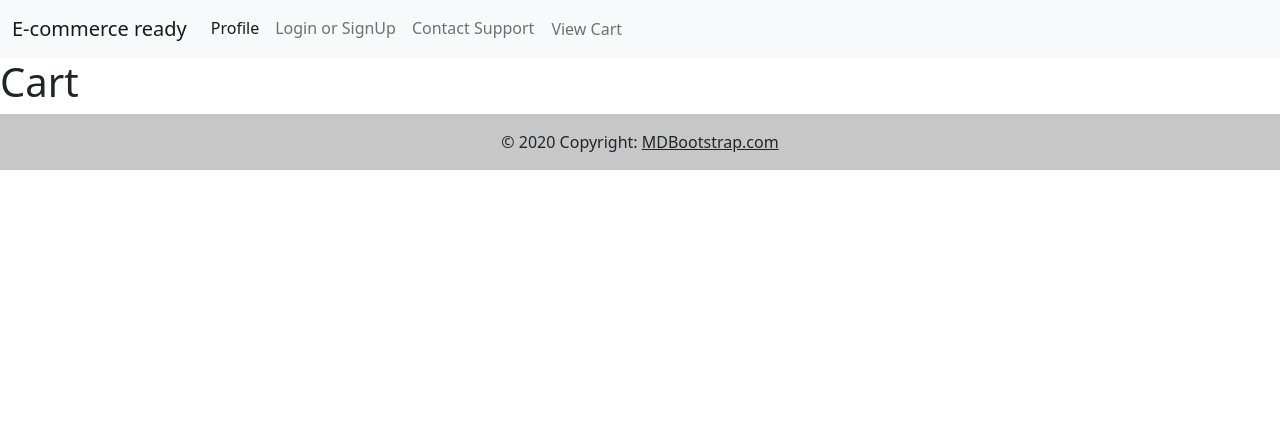
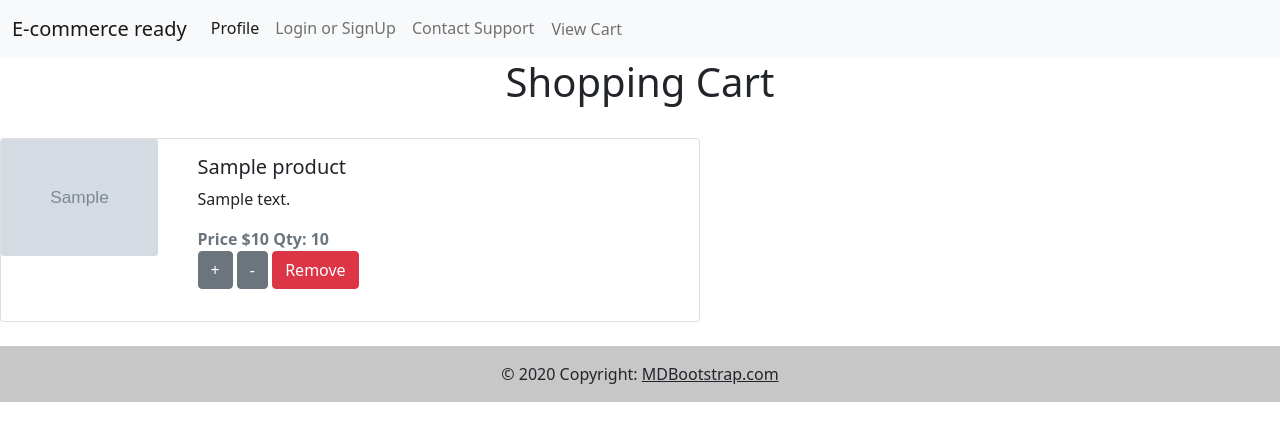
Before and after one commit to ahmedjameel1/django-ecommerceready, a Django app: template carts/templates/carts/cart.html in a window 1280 px wide. Shown: the top 441 px of the page. Run offline with Django 4.2, Linux system fonts and the light colour scheme; the template is opened without the code that fills it: values that come from a table or form of the project are taken from there, others are empty; tables that the repository leaves empty hold one stand-in row (values such as "Sample post"); grey boxes marked "Sample" are stand-in pictures; some libraries are stand-ins or nearby versions.

Commit message:
cart page and single product view

```diff
--- a/carts/admin.py
+++ b/carts/admin.py
@@ -9,5 +9,6 @@ class CartAdmin(admin.ModelAdmin):
 class CartItemAdmin(admin.ModelAdmin):
     list_display = ('product','cart','qty','is_active',)
 
+
 admin.site.register(Cart,CartAdmin)
 admin.site.register(CartItem,CartItemAdmin)
--- a/carts/templates/carts/cart.html
+++ b/carts/templates/carts/cart.html
@@ -2,6 +2,29 @@
 {%load static%}
 {%block content%}
 
-<h1> Cart </h1>
+<h1 class="text-center">Shopping Cart </h1>
+
+<br>
+
+<div class="card mb-4" style="max-width: 700px;">
+    <div class="row no-gutters">
+        {%for cartitem in cartitems%}
+      <div class="col-md-3">
+        <img src="{{cartitem.product.imageURL}}" class="card-img" alt="{{cartitem.product.imageURL}}">
+      </div>
+      <div class="col-md-8 mb-3">
+        <div class="card-body">
+          <h5 class="card-title">{{cartitem.product.title}}</h5>
+          <p class="card-text">{{cartitem.product.description}}</p>
+          <p class="card-text"><strong class="text-muted">Price ${{cartitem.product.price}}</strong>
+          <strong class="text-muted">Qty: {{cartitem.qty}}</strong><br>
+            <a class="btn btn-secondary" href="#">+</a>
+            <a class="btn btn-secondary" href="#">-</a>
+          <a class="btn btn-danger" href="#">Remove</a></class=>
+        </div>
+      </div>
+      {%endfor%}
+    </div>
+  </div>
 
 {%endblock%}
--- a/carts/views.py
+++ b/carts/views.py
@@ -31,4 +31,7 @@ def add_cart(request,product_id):
         return redirect('cart')
 
 def cart(request):
-    return render(request,'carts/cart.html')
+    cart = Cart.objects.get(cart_id=_cart_id(request))
+    cartitems = cart.cartitem_set.filter(cart=cart,is_active=True)
+    ctx = {'cart':cart,'cartitems':cartitems}
+    return render(request,'carts/cart.html', ctx)
--- a/products/models.py
+++ b/products/models.py
@@ -8,10 +8,19 @@ class Product(models.Model):
     stock = models.IntegerField()
     is_active = models.BooleanField(default=True)
     slug = models.SlugField(max_length=50, unique=True)
-    image = models.ImageField(default="", upload_to="products/%y/%m/%d")
+    image = models.ImageField(default="default-store-350x350.jpg", upload_to="products/%y/%m/%d")
     created = models.DateTimeField(auto_now_add=True,editable=False)
     modified = models.DateTimeField(auto_now=True)
     #category = models.ForeignKey(Category, on_delete=models.CASCADE)
 
-    def __STR__(self):
+    def __str__(self):
         return self.title
+
+
+    @property
+    def imageURL(self):
+        try:
+            url = self.image.url
+        except:
+            url = "/images/default-store-350x350.jpg"
+        return url
--- a/products/urls.py
+++ b/products/urls.py
@@ -4,5 +4,6 @@ from . import views
 
 
 urlpatterns = [
-    path('', views.home, name = 'home')
+    path('', views.home, name = 'home'),
+    path('productdetail/<int:product_id>/', views.product, name = 'productdetail')
 ]
--- a/templates/homepage.html
+++ b/templates/homepage.html
@@ -32,7 +32,7 @@
 <div class="row col-12 justify-content-center">
   {%for product in products%}
   <div class="card col-6 m-2" style="width: 18rem;">
-    <img class="card-img-top" src="{{product.image.url}}" alt="{{product.title}}">
+    <img class="card-img-top" src="{{product.imageURL}}" alt="{{product.title}}">
     <div class="card-body">
       <h5 class="card-title">{{product.title}}</h5>
       <p class="card-text">{{product.description|slice:'25'}}</p>
```
Also changed, not shown: products/templates/products/productdetail.html (added, +27 -0 lines), products/views.py (+13 -0 lines), products/migrations/0004_alter_product_image.py (added), static/images/default-store-350x350.jpg (added).
